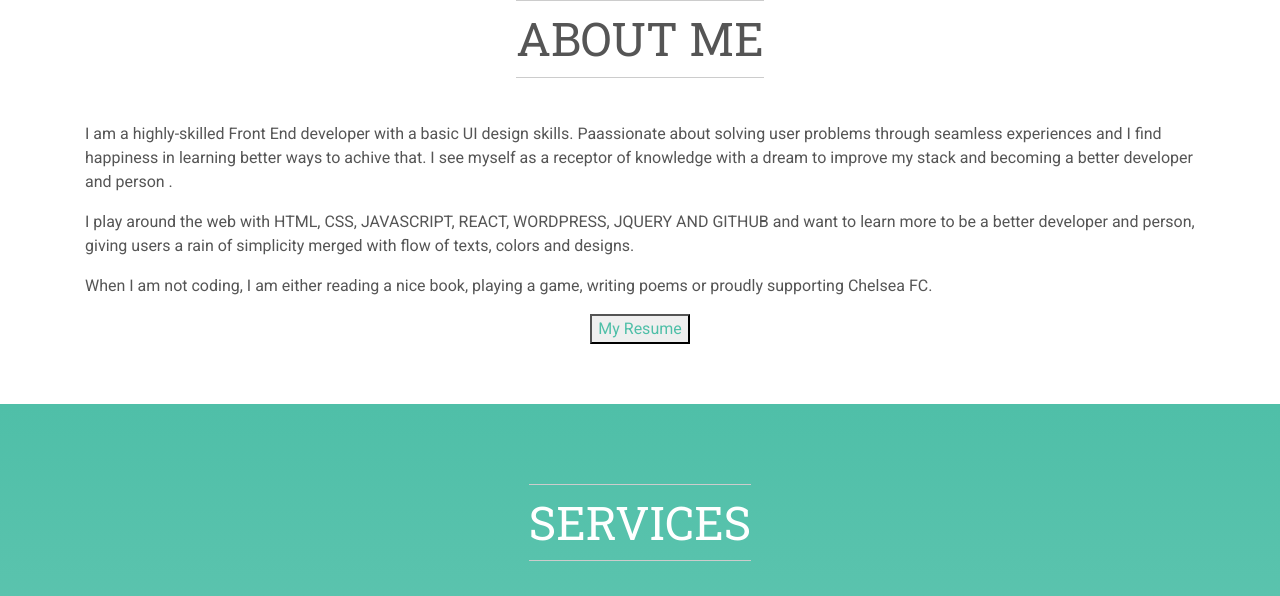
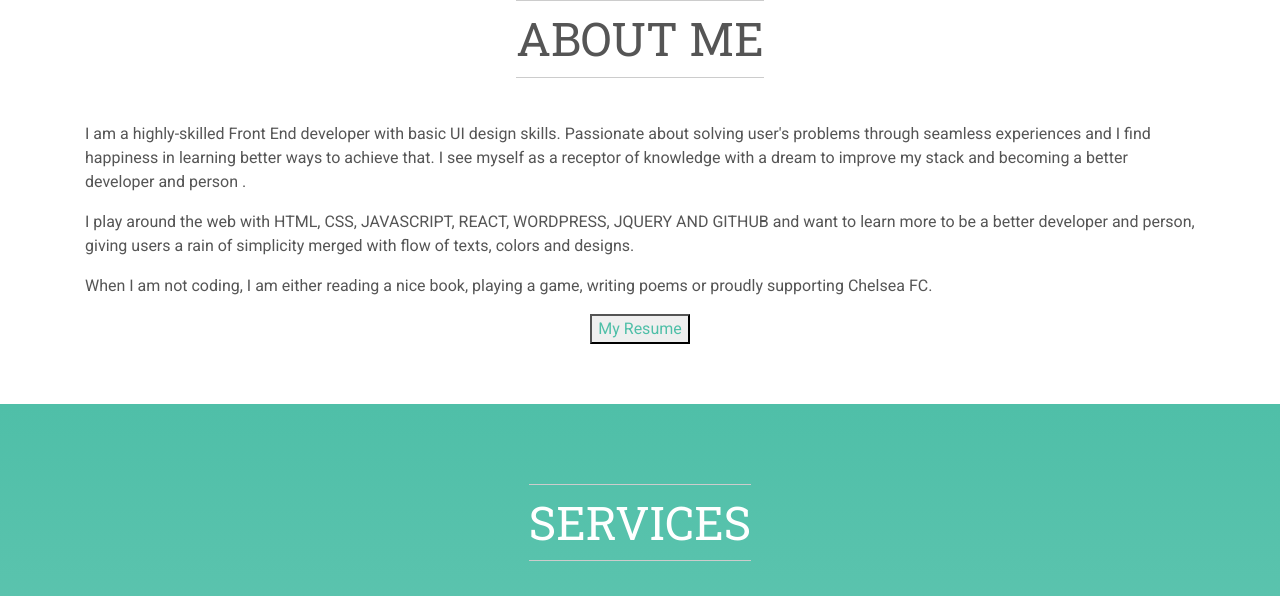
Before and after one commit to Donifez/bootstrap-portfolio, a plain HTML site: page index.html in a window 1280 px wide. Shown: the part 880-1476 px from the top of the page. Drawn offline with nearby package versions, Linux system fonts and the light colour scheme.

Commit message:
spelling correction

```diff
--- a/index.html
+++ b/index.html
@@ -67,7 +67,7 @@
         </header>
         <div class="row">
           <div data-animate="fadeInUp" class="col-lg-12 about-me">
-            <p> I am a highly-skilled Front End developer with a basic UI design skills. Paassionate about solving user problems through seamless experiences and I find happiness in learning better ways to achive that. I see myself as a receptor of knowledge with a dream to improve my stack and becoming a better  developer and person .</p>
+            <p> I am a highly-skilled Front End developer with  basic UI design skills. Passionate about solving user's problems through seamless experiences and I find happiness in learning better ways to achieve that. I see myself as a receptor of knowledge with a dream to improve my stack and becoming a better  developer and person .</p>
             <p>I play around the web with HTML, CSS, JAVASCRIPT, REACT, WORDPRESS, JQUERY AND GITHUB and want to learn more to be a better developer and person, giving users a rain of simplicity merged with flow of texts, colors and designs.</p>
             <p>When I am not coding, I am either reading a nice book, playing  a game, writing poems or proudly supporting Chelsea FC.</p>
           </div>
```
